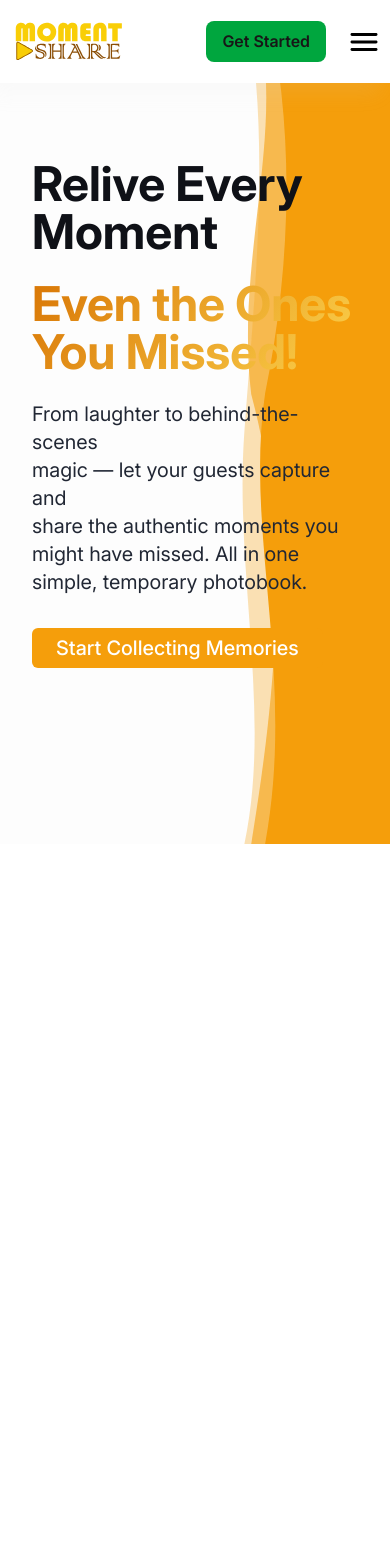
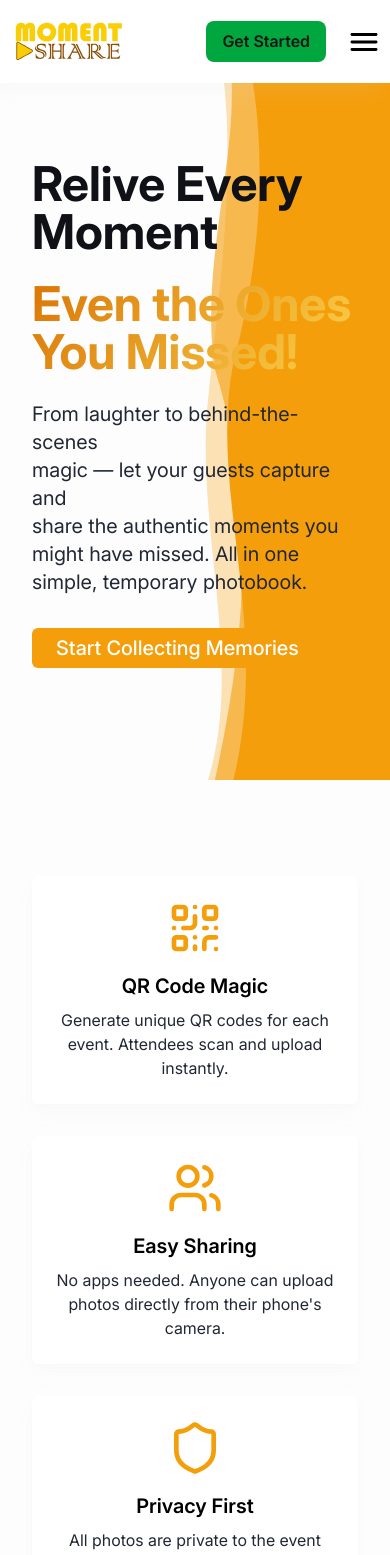
Before and after one commit to ernesco27/momentshare, a Next.js app: page / in a window 390 px wide. Shown: the top 1555 px of the page. Before the commit the page ends 844 px from the top, so only its background shows below. Built offline with nearby package versions, Linux system fonts and the light colour scheme; no server answers.

Commit message:
Implement Features Section

```diff
--- a/app/(root)/page.tsx
+++ b/app/(root)/page.tsx
@@ -1,9 +1,11 @@
+import Features from "@/components/modules/home/Features";
 import Hero from "@/components/modules/home/Hero";
 
 export default function Home() {
   return (
     <section className="">
       <Hero />
+      <Features />
     </section>
   );
 }
--- a/app/globals.css
+++ b/app/globals.css
@@ -9,7 +9,7 @@
   --background: #ffffff;
   --foreground: #171717;
 
-  --wave-width: 80vw;
+  --wave-width: 100vw;
   --wave-color: #f59e0b; /* single wave color */
   --wave-opacity-1: 1; /* top layer */
   --wave-opacity-2: 0.6; /* middle layer */
@@ -399,9 +399,9 @@ body {
 }
 
 #waves {
-  position: fixed;
+  /* position: relative;
   top: 0;
-  right: 0;
+  right: 0; */
   height: 100%;
   width: var(--wave-width);
 
--- a/app/layout.tsx
+++ b/app/layout.tsx
@@ -19,7 +19,7 @@ export const metadata: Metadata = {
   title: "MomentShare",
   description: "Capture, Share, and Relive Your Memories with MomentShare",
   icons: {
-    icon: "/images/Logo.svg",
+    icon: "/images/Favicon.svg",
   },
 };
 
--- /dev/null
+++ b/components/Container.tsx
@@ -0,0 +1,7 @@
+import React from "react";
+
+const Container = ({ children }: { children: React.ReactNode }) => {
+  return <div className="mx-auto w-full max-w-8xl">{children}</div>;
+};
+
+export default Container;
--- /dev/null
+++ b/components/cards/FeatureCard.tsx
@@ -0,0 +1,21 @@
+import { type ComponentType, SVGProps } from "react";
+
+interface Props {
+  heading: string;
+  description: string;
+  icon: ComponentType<SVGProps<SVGSVGElement>>;
+}
+
+const FeatureCard = ({ heading, description, icon: Icon }: Props) => {
+  return (
+    <div className="p-6 rounded-md flex flex-col items-center justify-center card-wrapper md:max-w-[250px]">
+      <Icon className="h-14 w-14 text-primary-500 mx-auto mb-4" />
+      <h3 className="text-xl font-semibold mb-2 text-dark100_light900">
+        {heading}
+      </h3>
+      <p className="text-dark400_light500 text-md text-center">{description}</p>
+    </div>
+  );
+};
+
+export default FeatureCard;
--- /dev/null
+++ b/components/modules/home/Features.tsx
@@ -0,0 +1,45 @@
+import { QrCode, Users, Shield, Clock } from "lucide-react";
+
+import FeatureCard from "@/components/cards/FeatureCard";
+import Container from "@/components/Container";
+
+const feaures = [
+  {
+    heading: "QR Code Magic",
+    description:
+      "Generate unique QR codes for each event. Attendees scan and upload instantly.",
+    icon: QrCode,
+  },
+  {
+    heading: "Easy Sharing",
+    description:
+      "No apps needed. Anyone can upload photos directly from their phone's camera.",
+    icon: Users,
+  },
+  {
+    heading: "Privacy First",
+    description:
+      "All photos are private to the event organizer. Auto-delete after expiry.",
+    icon: Shield,
+  },
+  {
+    heading: "Temporary Storage",
+    description:
+      "Photos auto-delete after your chosen timeframe for complete privacy.",
+    icon: Clock,
+  },
+];
+
+const Features = () => {
+  return (
+    <Container>
+      <div className="flex-center flex-wrap gap-8  p-8 lg:mt-10">
+        {feaures.map((feature, index) => (
+          <FeatureCard key={index} {...feature} />
+        ))}
+      </div>
+    </Container>
+  );
+};
+
+export default Features;
--- a/components/modules/home/Hero.tsx
+++ b/components/modules/home/Hero.tsx
@@ -91,12 +91,14 @@ const Hero = () => {
       ref={ref}
       className="relative min-h-screen py-32 lg:px-28 overflow-hidden invisible  hero"
     >
-      <div className="relative inset-0 z-0">
+      <div className="absolute inset-0 z-0 top-0 right-0">
+        <div className="relative w-full">
           <svg
             viewBox="0 0 300 600"
             preserveAspectRatio="none"
             xmlns="http://www.w3.org/2000/svg"
             id="waves"
+            className="relative top-0 right-0 max-h-screen"
           >
             <path
               id="layer3"
@@ -114,6 +116,7 @@ const Hero = () => {
               d="M170,0 C190,80 180,180 170,260 C160,360 190,460 170,600 L300,600 L300,0 Z"
             />
           </svg>
+        </div>
       </div>
       <div className="w-[450px] h-[650px]  absolute lg:top-[15%] min-md:bottom-0 right-0 z-10 max-sm:hidden">
         <Image src="/images/couple.png" alt="image of couple" fill />
```
Also changed, not shown: public/images/Favicon.svg (added). Lines whose indentation alone changed are shown as unchanged.
